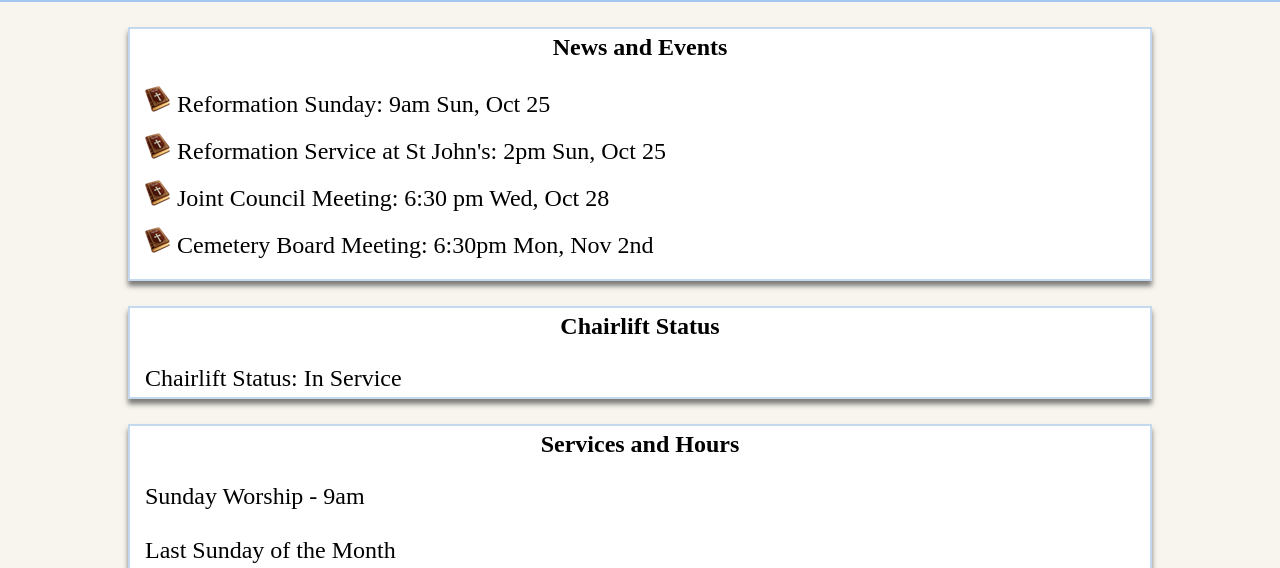
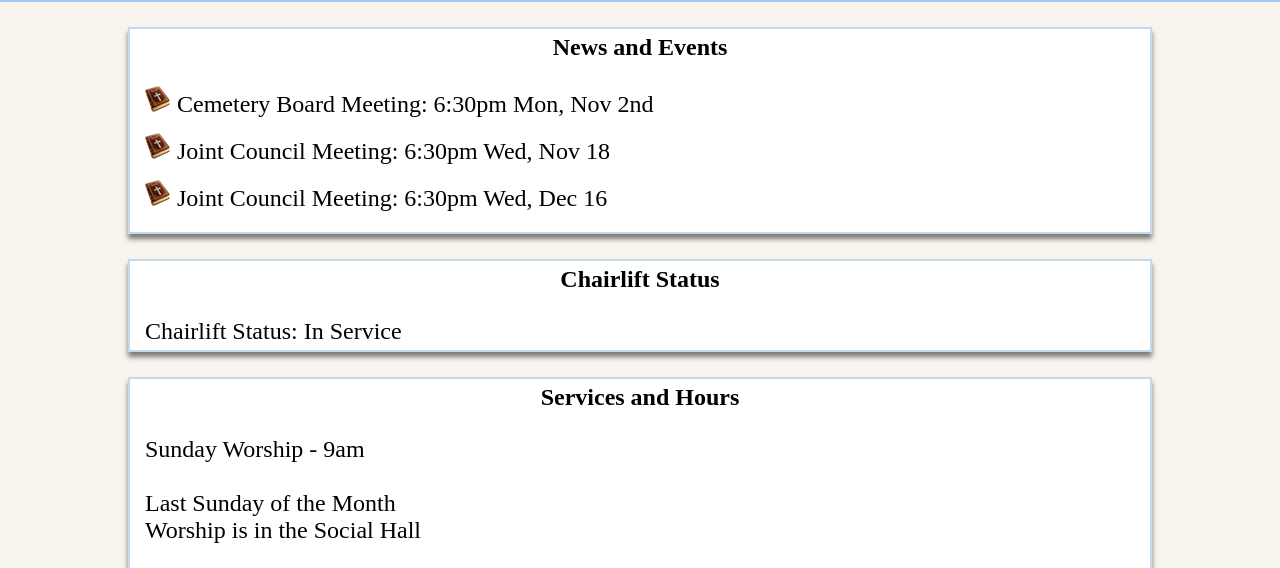
Before and after one commit to JointWeb/Website, a plain HTML site: page index.html in a window 1280 px wide. Shown: the part 222-790 px from the top of the page. Drawn offline with Linux system fonts and the light colour scheme.

Commit message:
calendar

```diff
--- a/index.html
+++ b/index.html
@@ -51,10 +51,9 @@
           <section class="news-and-events">
                <h2>News and Events</h2>
                <ul>
-                    <li>Reformation Sunday: 9am Sun, Oct 25</li>
-                    <li>Reformation Service at St John's: 2pm Sun, Oct 25 </li>
-                    <li>Joint Council Meeting: 6:30 pm Wed, Oct 28</li>
                     <li>Cemetery Board Meeting: 6:30pm Mon, Nov 2nd</li>
+                    <li>Joint Council Meeting: 6:30pm Wed, Nov 18</li>
+                    <li>Joint Council Meeting: 6:30pm Wed, Dec 16</li>
                </ul>
 
           </section>
```
